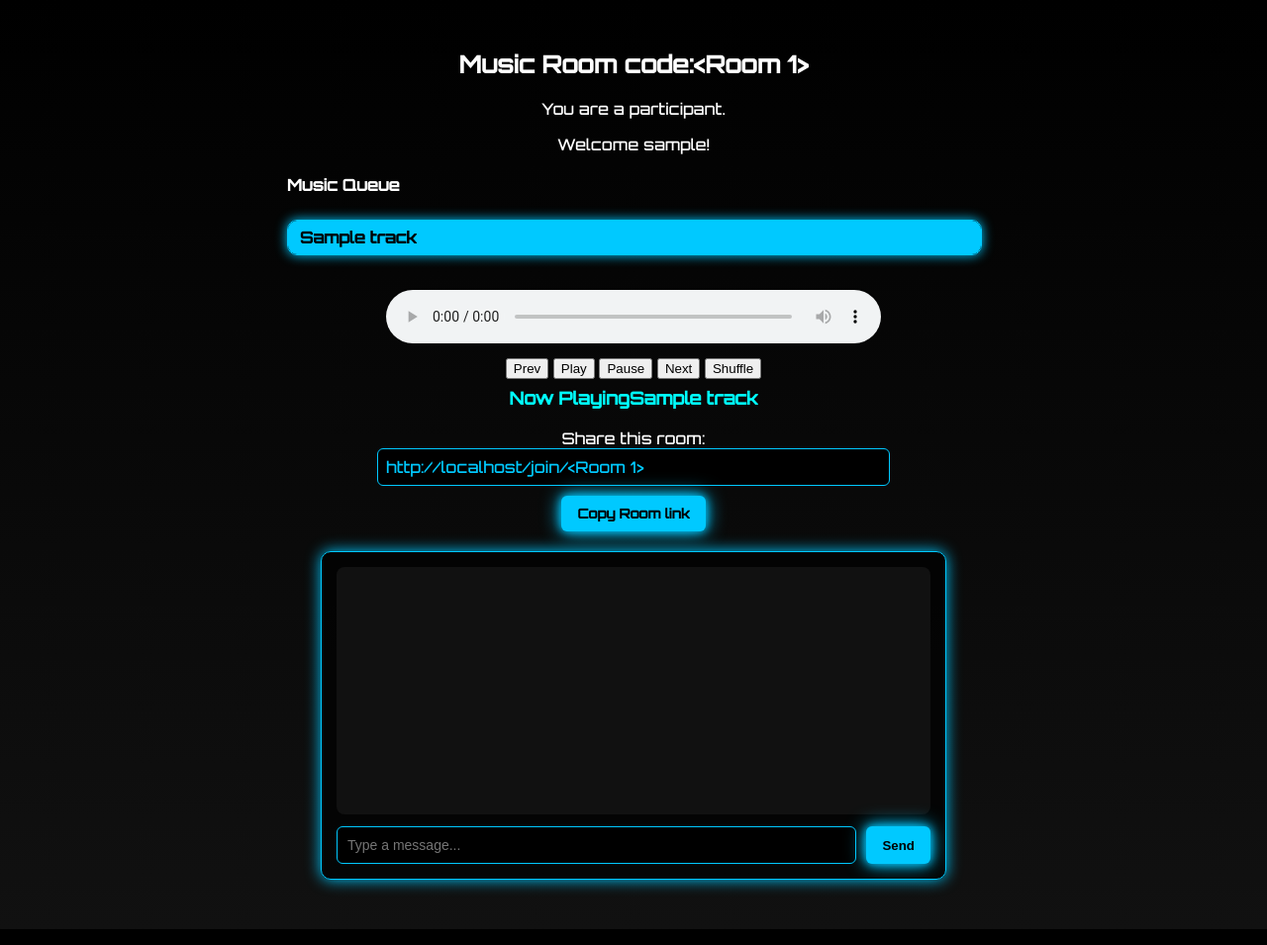
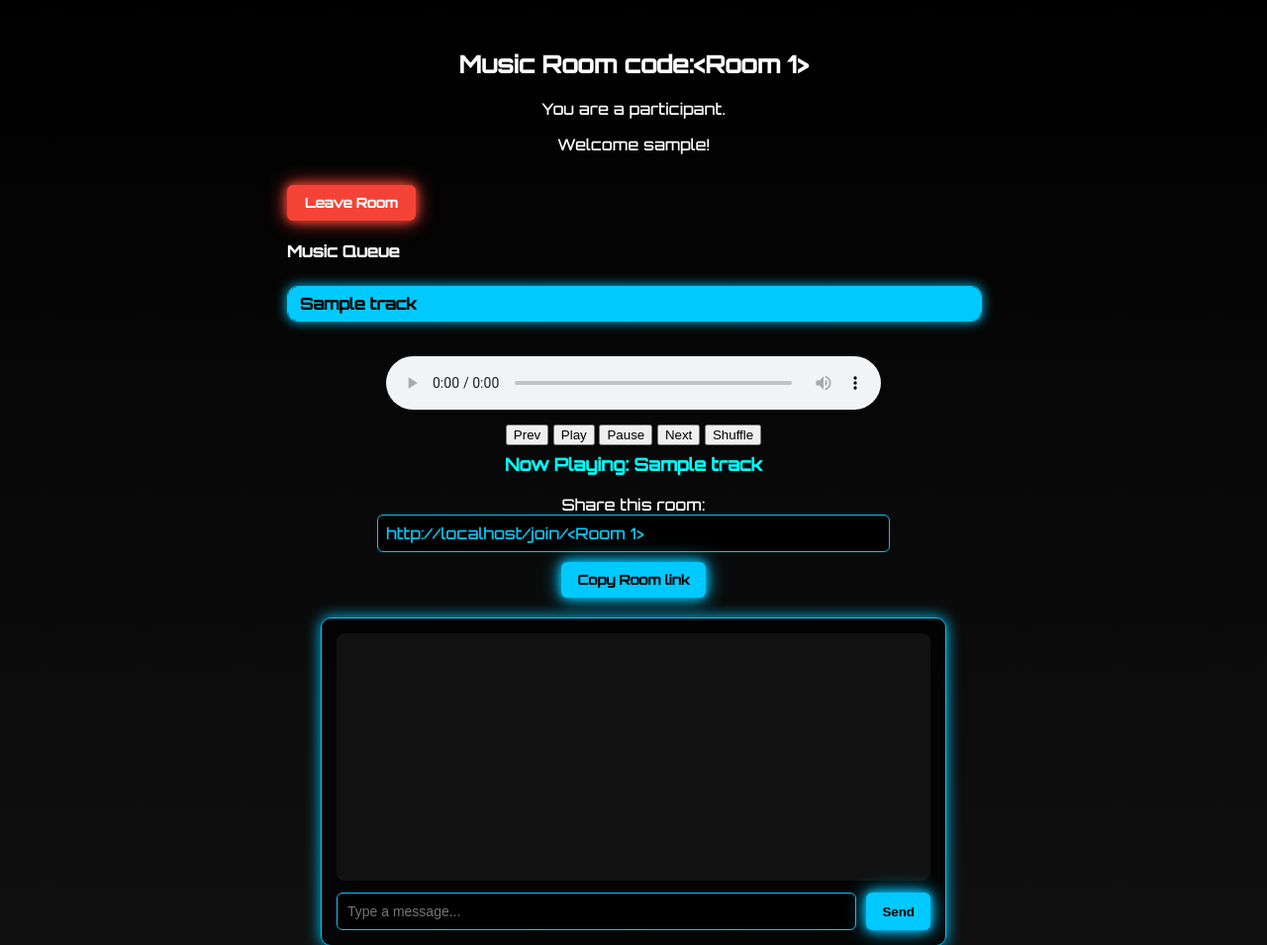
Before and after one commit to mohamedaaris/watch_together, a Flask app: template templates/music.html in a window 1280 px wide. Shown: the top 955 px of the page at 99% size. Run offline with Flask 3, Linux system fonts and the light colour scheme; tables that the repository leaves empty hold one stand-in row (values such as "Sample post"); the template is opened without the code that fills it: values that come from a table or form of the project are taken from there, most other values are stand-ins (such as "Sample title", 1, 10 or a date in 2020); some libraries are stand-ins or nearby versions.

Commit message:
room update

```diff
--- a/app.py
+++ b/app.py
@@ -5,9 +5,9 @@ from wtforms.validators import length, DataRequired, Email
 from flask_sqlalchemy import SQLAlchemy
 from werkzeug.security import check_password_hash,generate_password_hash
 from werkzeug.utils import secure_filename
-from flask_socketio import SocketIO,emit,join_room
+from flask_socketio import SocketIO,emit,join_room,leave_room
 from functools import wraps
-import os,socket
+import os,socket,zipfile
 from base64 import urlsafe_b64encode,urlsafe_b64decode
 
 app=Flask(__name__)
@@ -17,6 +17,7 @@ app.config['UPLOAD_FOLDER']='static/uploads'
 socketio=SocketIO(app,cors_allowed_origins='*',async_mode='eventlet')
 db=SQLAlchemy(app)
 os.makedirs(app.config['UPLOAD_FOLDER'],exist_ok=True)
+room_users={}
 
 class User(db.Model):
     id=db.Column(db.Integer,primary_key=True)
@@ -28,6 +29,7 @@ class Room(db.Model):
     id=db.Column(db.Integer,primary_key=True)
     name=db.Column(db.String(250),unique=True,nullable=False)
     host_id=db.Column(db.Integer,db.ForeignKey('user.id'),nullable=False)
+    room_type = db.Column(db.String(20), nullable=False)
 
 class loginform(FlaskForm):
     email=StringField('Email', validators=[DataRequired(),Email()])
@@ -115,40 +117,45 @@ def login():
 def create_room():
     room=request.form['room']
     video=request.files.get('video')
-    music_files=request.files.getlist('music_files')
+    music_zip=request.files.get('music_zip')
     user=User.query.get(session['user_id'])
     existing=Room.query.filter_by(name=room).first()
     if existing:
         flash("Room already exist. Choose another","error")
         return redirect(url_for("home"))
-    new_room = Room(name=room, host_id=user.id)
-    db.session.add(new_room)
-    db.session.commit()
     if video and video.filename!="":
+        new_room = Room(name=room, host_id=user.id,room_type='video')
+        db.session.add(new_room)
+        db.session.commit()
         filename=secure_filename(f"{room}.mp4")
         video_path=os.path.join(app.config['UPLOAD_FOLDER'],filename)
         video.save(video_path)
         encrypted_username=encrypt_username(user.name)
         return redirect(url_for('room',room=room,encrypted_username=encrypted_username))
 
-    elif music_files and any(f.filename!="" for f in music_files):
+    elif music_zip and music_zip.filename!="":
+        new_room = Room(name=room, host_id=user.id,room_type='music')
+        db.session.add(new_room)
+        db.session.commit()
         music_folder=os.path.join(app.config['UPLOAD_FOLDER'],room)
         os.makedirs(music_folder,exist_ok=True)
 
+        with zipfile.ZipFile(music_folder) as zip_ref:
+            zip_ref.extractall(music_folder)
+
         saved_files=[]
-        for f in music_files:
-            if f.filename==" ":
-                continue
-            filename=secure_filename(f.filename)
-            file_path=os.path.join(music_folder,filename)
-            f.save(file_path)
-            saved_files.append(filename)
+        for root,dirs,files in os.walk(music_folder):
+            for file in files:
+                if file.lower().endswith(('.mp3', '.wav', '.ogg', '.flac')):
+                    rel_dir=os.path.relpath(root,music_folder)
+                    rel_file=os.path.join(rel_dir,file) if rel_dir!='.' else file
+                    saved_files.append(rel_file)
 
         session['music_files_'+room]=saved_files
         encrypted_username=encrypt_username(user.name)
         return redirect(url_for('music_room',room=room,encrypted_username=encrypted_username))
     else:
-        flash("No valid files are uploaded","error")
+        flash("Please upload a video or a ZIP file with music tracks.","error")
         return redirect(url_for("home"))
 
 
@@ -157,10 +164,30 @@ def create_room():
 def join_room_by_link(room):
     user=User.query.get(session['user_id'])
     encrypted_username=encrypt_username(user.name)
-    if session.get('music_files_' + room):
-        return redirect(url_for('music_room', room=room, encrypted_username=encrypted_username))
-    else:
-        return redirect(url_for('room',room=room,encrypted_username=encrypted_username))
+    room_obj=Room.query.filter_by(name=room).first()
+    if not room_obj:
+        flash("Room does not exist", "error")
+        return redirect(url_for('home'))
+    if room_obj.room_type=='video':
+        return redirect(url_for('room', room=room, encrypted_username=encrypted_username))
+    elif room_obj.room_type == 'music':
+        music_path=os.path.join(app.config['UPLOAD_FOLDER'],room)
+        files = []
+        if os.path.isdir(music_path):
+            for root, dirs, filenames in os.walk(music_path):
+                for f in filenames:
+                    if f.lower().endswith(('.mp3', '.wav', '.ogg', '.flac')):
+                        files.append(os.path.relpath(os.path.join(root, f), music_path))
+        if files:
+            session['music_files_'+room]=files
+            return redirect(url_for('music_room', room=room, encrypted_username=encrypted_username))
+        else:
+            flash("No music files found in this room", "error")
+            return redirect(url_for('home'))
+
+    flash("Invalid room type", "error")
+    return redirect(url_for('home'))
+
 
 @app.route('/room/<room>/<encrypted_username>')
 @login_required
@@ -214,8 +241,25 @@ def handle_join_room(data):
     room=data['room']
     username=data['username']
     join_room(room)
+    if room not in room_users:
+        room_users[room]=set()
+    room_users[room].add(username)
     emit('user_joined',{'username':username},room=room)
 
+@socketio.on('leave_room')
+def handle_leave_room(data):
+    room=data['room']
+    username=data['username']
+    leave_room(room)
+    if room in room_users and username in room_users[room]:
+        room_users[room].remove(username)
+    emit('chat_message', {'username': 'System', 'message': f'{username} has left the room.'}, room=room)
+    if room in room_users and len(room_users[room]==0):
+        del room_users[room]
+        room_obj=Room.query.filter_by(name=room).first()
+        if room_obj:
+            db.session.delete(room_obj)
+            db.commit()
 @socketio.on('video_event')
 def handle_video_event(data):
     emit('video_event',{
--- a/templates/music.html
+++ b/templates/music.html
@@ -232,6 +232,24 @@
             transform: scale(1.05);
             box-shadow: 0 0 15px #00ffff, 0 0 30px #00ffff;
         }
+        #leaveRoomBtn {
+            margin-top: 15px;
+            background: #f44336;
+            color: white;
+            border: none;
+            padding: 10px 18px;
+            border-radius: 6px;
+            cursor: pointer;
+            font-weight: bold;
+            box-shadow: 0 0 10px #f44336, 0 0 20px #f44336;
+            transition: transform 0.2s ease;
+            font-family: 'Orbitron', sans-serif;
+        }
+
+        #leaveRoomBtn:hover {
+            transform: scale(1.05);
+            box-shadow: 0 0 15px #ff7961, 0 0 30px #ff7961;
+        }
 
         /* Responsive */
         @media screen and (max-width: 600px) {
@@ -277,6 +295,7 @@
         {% endif %}
 
         <p>Welcome {{username}}!</p>
+         <button id="leaveRoomBtn">Leave Room</button>
         <div class="playlist-wrap">
             <h4>Music Queue</h4>
             <ul id="playlist" class="playlist">
@@ -322,7 +341,10 @@
         const socket = io();
         const room = "{{room}}";
         const username = "{{username}}";
-
+        document.getElementById("leaveRoomBtn").onclick=()=>{
+            socket.emit('leave_room',{room,username});
+            window.location.href='/';
+        };
         const playlist = []
         document.querySelectorAll('#playlist li').forEach(li => {
             playlist.push({
@@ -338,7 +360,7 @@
         function loadTrack(idx, autoplay = false, seek = 0) {
             currentTrack = idx;
             audio.src = playlist[idx].src;
-            nowPlaying.textContent = 'Now Playing' + playlist[idx].name;
+            nowPlaying.textContent = 'Now Playing: ' + playlist[idx].name;
             document.querySelectorAll('#playlist li').forEach((li, i) => {
                 li.classList.toggle('active', i === idx);
             });
@@ -393,7 +415,7 @@
 
         socket.on('music_event', data => {
             if (data.track != currentTrack) {
-                loadTrack(data.track, true, data, time);
+                loadTrack(data.track, true, data.time);
             }
             if (Math.abs(audio.currentTime - data.time) > 0.5) {
                 audio.currentTime = data.time;
@@ -444,3 +466,4 @@
     </script>
 
 </body>
+</html>
```
Also changed, not shown: templates/home.html (+4 -4 lines), templates/room.html (+23 -0 lines).
